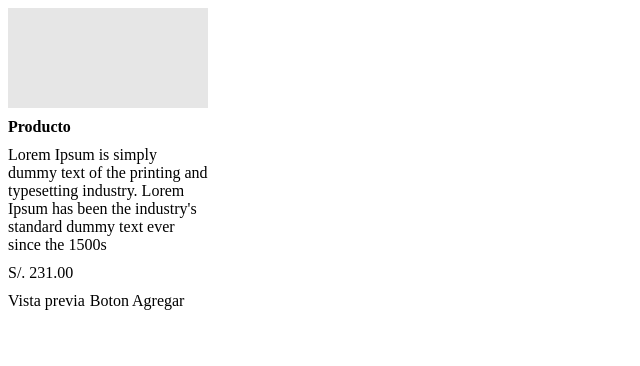
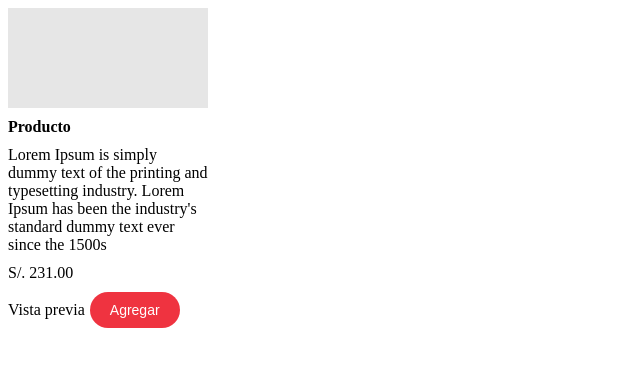
Before and after one commit to reynaldo-94/simple_online_store, a React (Create React App) app: page / in a window 1280 px wide. Shown: the top 366 px of the page, without its empty margins (0-640 px from the left). Built offline with nearby package versions, Linux system fonts and the light colour scheme.

Commit message:
feat: Create Button component

```diff
--- /dev/null
+++ b/src/components/Button/index.js
@@ -0,0 +1,17 @@
+import React from 'react'
+import styles from './style.module.scss'
+
+export default function Button ({
+  children,
+  onClick
+}) {
+  return (
+    <button
+      // className={`${styles.btn} ${checkButtonStyle} ${checkButtonSize}`}
+      className={`${styles.button} ${styles.button__primary} ${styles.button__medium}`}
+      onClick={onClick}
+    >
+      {children}
+    </button>
+  )
+}
--- /dev/null
+++ b/src/components/Button/style.module.scss
@@ -0,0 +1,26 @@
+.button {
+  border-radius: 25px;
+  cursor: pointer;
+  font-size: 14px;
+  transition: transform 0.3s ease;
+}
+
+.button:hover {
+  transform: translateY(-3px);
+}
+
+.button__primary {
+  background-color: #ef3340;
+  color: #fff;
+  border: none;
+}
+
+/* Button Size */
+.button__medium {
+  padding: 10px 20px;
+  font-size: 14px;
+}
+
+.button__small {
+  font-size: 12px;
+}
--- a/src/components/Card/index.js
+++ b/src/components/Card/index.js
@@ -1,4 +1,5 @@
 import React from 'react'
+import Button from '../Button'
 import styles from './style.module.scss'
 
 export default function Card() {
@@ -13,7 +14,7 @@ export default function Card() {
         <div className={styles.card__price}>S/. 231.00</div>
         <div className={styles.card__footer}>
           <div>Vista previa</div>
-          <div>Boton Agregar</div>
+          <Button>Agregar</Button>
         </div>
       </div>
     </div>
--- a/src/components/Card/style.module.scss
+++ b/src/components/Card/style.module.scss
@@ -20,6 +20,7 @@
   }
 
   .card__footer {
+    align-items: center;
     display: flex;
     gap: 5px;
   }
```
